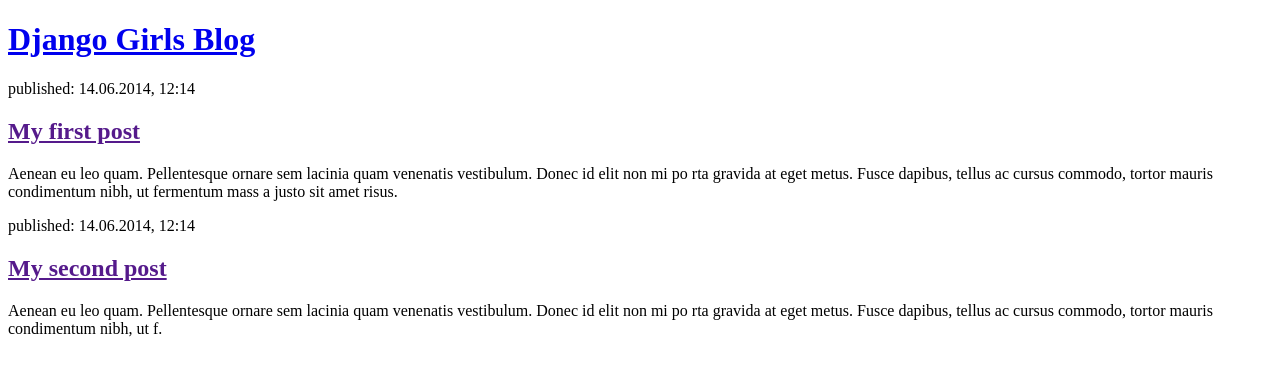
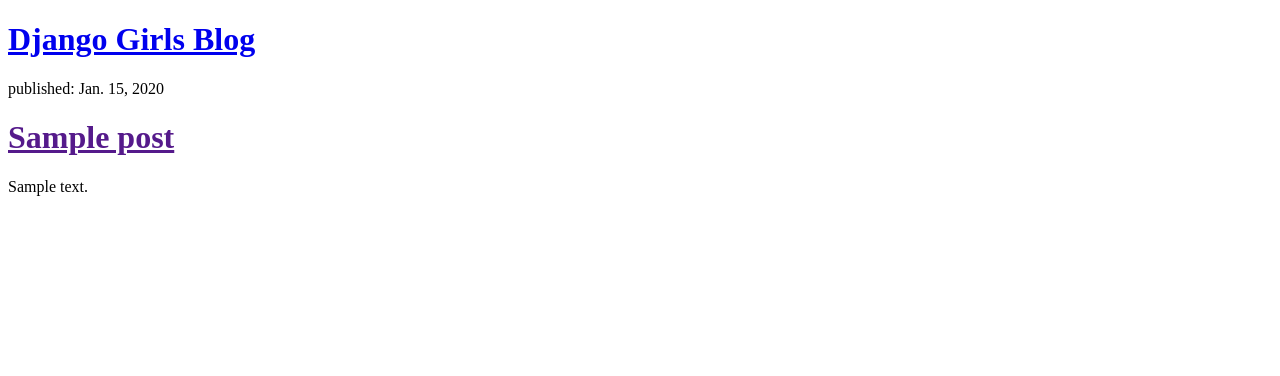
Before and after one commit to sanmiAde/DjangoGirls, a Django app: template blog/templates/blog/post_list.html in a window 1280 px wide. Shown: the top 376 px of the page. Run offline with Django 3.2, Linux system fonts and the light colour scheme; the template is opened without the code that fills it: values that come from a table or form of the project are taken from there, others are empty; tables that the repository leaves empty hold one stand-in row (values such as "Sample post").

Commit message:
Modified templates to display posts from database.

```diff
--- a/blog/models.py
+++ b/blog/models.py
@@ -3,11 +3,12 @@
 
 # Create your models here.
 
+
 class Post(models.Model):
     author = models.ForeignKey('auth.User')
     title = models.CharField(max_length=200)
     text = models.TextField()
-    created_date =models.DateField(default=timezone.now())
+    created_date = models.DateField(default=timezone.now())
     published_date = models.DateField(blank=True, null=True)
 
     def publish(self):
--- a/blog/templates/blog/post_list.html
+++ b/blog/templates/blog/post_list.html
@@ -9,19 +9,14 @@
 <div>
     <h1><a href="/">Django Girls Blog</a></h1>
 </div>
-<div>
-    <p>published: 14.06.2014, 12:14</p>
-    <h2><a href="">My first post</a></h2>
-    <p>Aenean eu leo quam. Pellentesque ornare sem lacinia quam venenatis vestibulum. Donec id elit non mi po
-        rta gravida at eget metus. Fusce dapibus, tellus ac cursus commodo, tortor mauris condimentum nibh, ut fermentum
-        mass
-        a justo sit amet risus.</p>
-</div>
-<div>
-    <p>published: 14.06.2014, 12:14</p>
-    <h2><a href="">My second post</a></h2>
-    <p>Aenean eu leo quam. Pellentesque ornare sem lacinia quam venenatis vestibulum. Donec id elit non mi po
-        rta gravida at eget metus. Fusce dapibus, tellus ac cursus commodo, tortor mauris condimentum nibh, ut f.</p>
-</div>
+
+    {% for post in posts %}
+       <div>
+            <p>published: {{ post.published_date }}</p>
+            <h1><a href="">{{ post.title }}</a></h1>
+            <p>{{ post.text|linebreaksbr }}</p>
+       </div>
+    {% endfor %}
+
 </body>
 </html>
```
Also changed, not shown: blog/views.py (+7 -1 lines).
